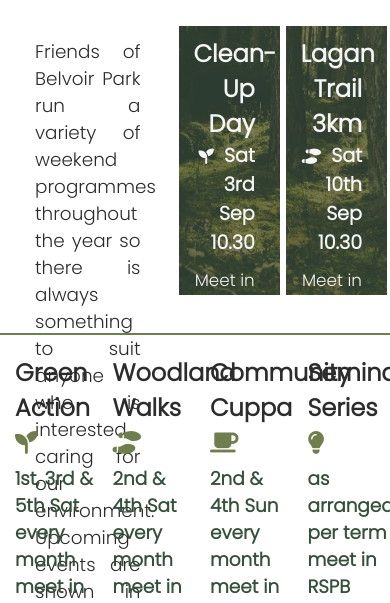
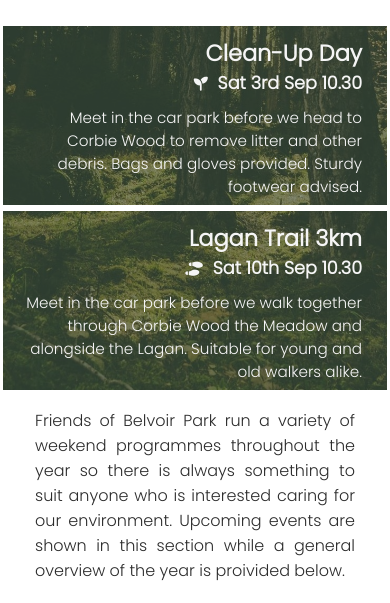
Before and after one commit to ndsurgenor/friends-of-belvoir-park, a plain HTML site: page events.html in a window 390 px wide. Shown: the part 179-782 px from the top of the page. Drawn offline with Linux system fonts and the light colour scheme.

Commit message:
Style current events media queries

```diff
--- a/assets/css/style.css
+++ b/assets/css/style.css
@@ -254,7 +254,7 @@ nav ul li {
 
 #events-intro, #events-banner {
     height: 275px;
-    float:left;
+    float: right;
 }
 
 #events-intro {
@@ -546,8 +546,8 @@ footer p {
 
 
 /* MEDIA QUERIES*/
+
 /* Media queries for screens 901px to 1200px */
-
 @media screen and (max-width: 1200px) {
 
     /* why join us? section */
@@ -571,6 +571,11 @@ footer p {
 
     .continue-text {
         width: 35%;
+    }
+
+     /* current events section */
+    #events-intro p {
+        font-size: 105%;
     }
 
     .continue-spacing-alt {
@@ -610,7 +615,6 @@ footer p {
 }
 
 /* Media queries for screens 601px to 900px */
-
 @media screen and (max-width: 900px) {
 
     /* why join us? section */
@@ -649,6 +653,17 @@ footer p {
 
     #continue-section p {
         font-size: 100%;
+    }
+
+     /* current events section */
+    #events-intro, #events-banner {
+        height: 450px;
+    }
+
+    .highlighted-events {
+        width: 100%;
+        height: 225px;
+        float: none;
     }
 
     .continue-spacing-alt {
@@ -715,7 +730,6 @@ footer p {
 }
 
 /* Media queries for screens 451px to 600px */
-
 @media screen and (max-width: 600px) {
 
     /* header */
@@ -780,6 +794,26 @@ footer p {
         width: 100%;
     }
 
+     /* current events section */
+     #events-intro, #events-banner {
+        width: 100%;
+        height: 300px;
+    }
+
+    .highlighted-events {
+        width: 50%;
+        height: 300px;
+        float: left;
+    }
+
+    .highlighted-events h3 {
+        font-size: 140%;
+    }
+
+    .highlighted-events h4 {
+        font-size: 110%;
+    }
+
     .continue-spacing-alt {
         width: 0%;
     }
@@ -808,7 +842,6 @@ footer p {
 }
 
 /* Media queries for screens 450px and smaller */
-
 @media screen and (max-width: 450px) {
 
     /* header */
@@ -838,6 +871,24 @@ footer p {
         font-size: 105%;
     }
 
+    /* current events section */
+    #events-banner {
+        height: 370px;
+    }
+
+    #events-intro p {
+        font-size: 100%;
+    }
+
+    .highlighted-events {
+        width: 100%;
+        height: 185px;
+    }
+
+    .highlighted-events p {
+        font-size: 95%;
+    }
+
     /* contact form */
     .contact-text {
         width: 290px;
--- a/events.html
+++ b/events.html
@@ -37,16 +37,9 @@
     </header>
 
     <!-- current events section -->
+    <!-- NB main divs ordered right to left to facilitate correct ordering with media queries-->
     <section id="current-events">
         <h2 id="events-header">What's On and When?</h2>
-        <div id="events-intro">
-            <p>Friends of Belvoir Park run a variety of weekend programmes throughout the year so there is
-                always something to suit anyone who is interested caring for our environment. Upcoming
-                events are shown in this section while a general overview of the year is proivided below.</p>
-            <p><i class="fa-solid fa-map-location-dot"></i> <a
-                    href="https://www.nidirect.gov.uk/sites/default/files/2021-08/belvoir-park-forest-trails-map_0.pdf"
-                    target="_blank">CLICK HERE</a> to view a detailed map of the forest</p>
-        </div>
         <div id="events-banner">
             <div class="highlighted-events">
                 <h3>Clean-Up Day</h3>
@@ -60,6 +53,14 @@
                 <p>Meet in the car park before we walk together through Corbie Wood the Meadow and
                     alongside the Lagan. Suitable for young and old walkers alike.</p>
             </div>
+        </div>
+        <div id="events-intro">
+            <p>Friends of Belvoir Park run a variety of weekend programmes throughout the year so there is
+                always something to suit anyone who is interested caring for our environment. Upcoming
+                events are shown in this section while a general overview of the year is proivided below.</p>
+            <p><i class="fa-solid fa-map-location-dot"></i> <a
+                    href="https://www.nidirect.gov.uk/sites/default/files/2021-08/belvoir-park-forest-trails-map_0.pdf"
+                    target="_blank">CLICK HERE</a> to view a detailed map of the forest.</p>
         </div>
     </section>
 
```
